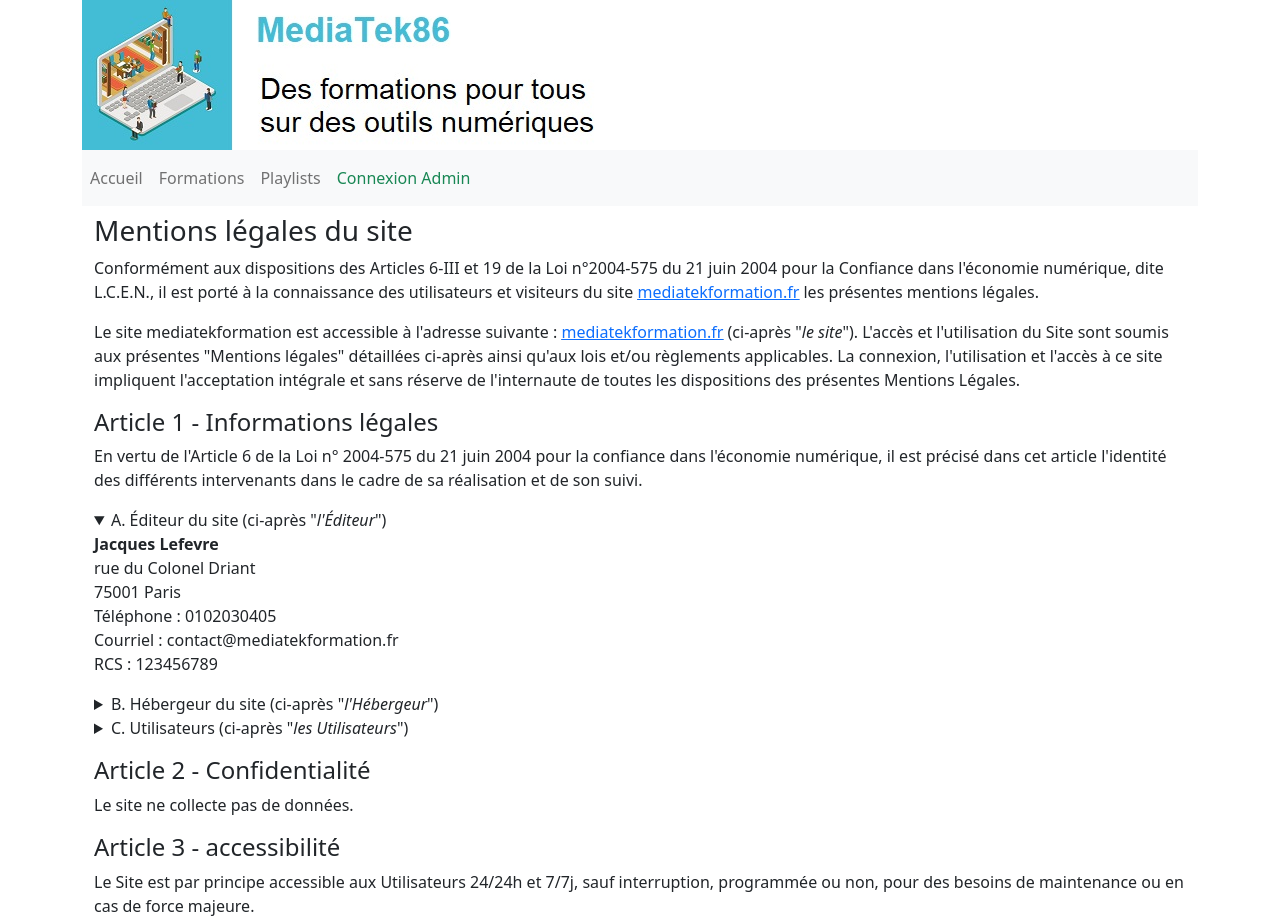
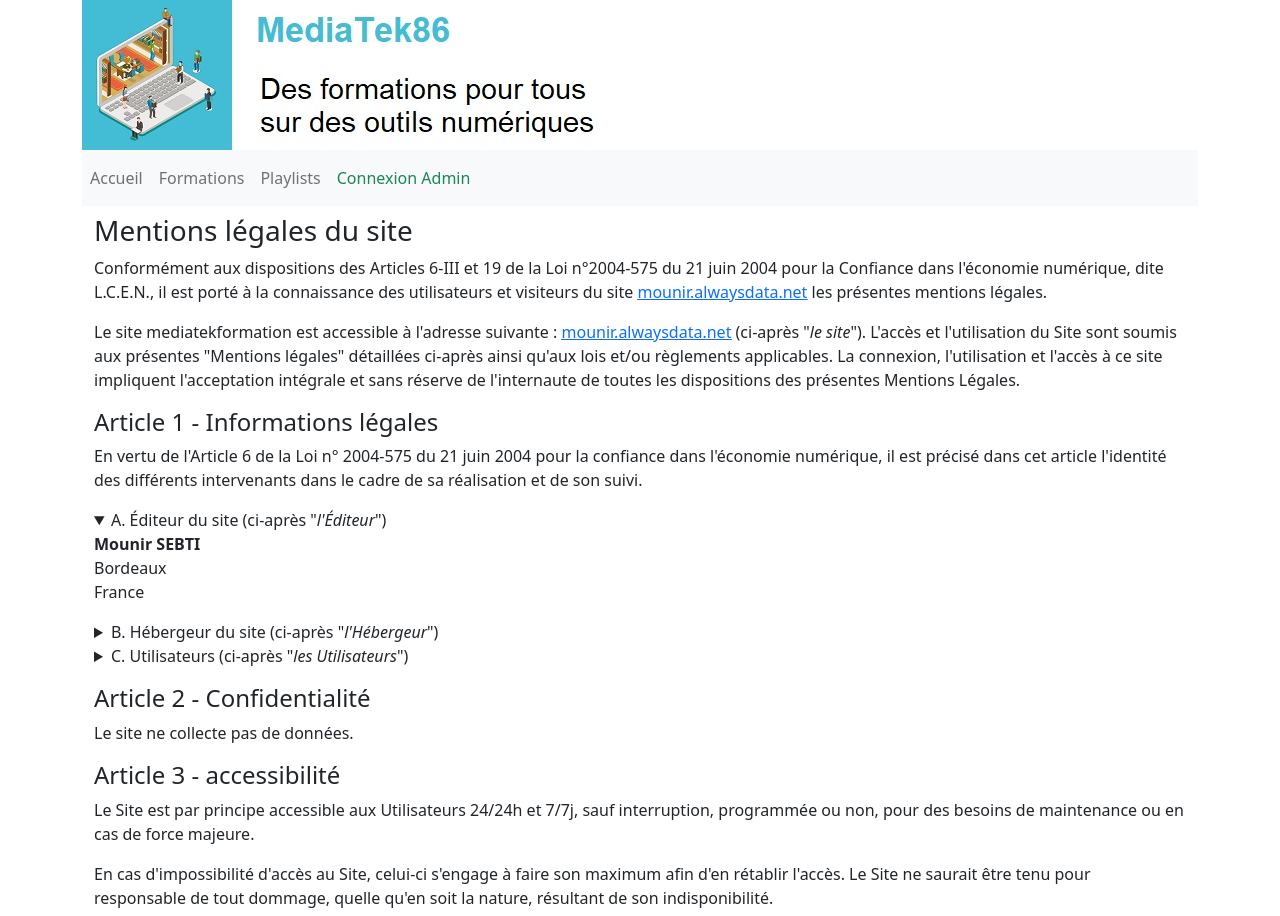
Before and after one commit to cmouns/mediatekformation, a Symfony app: template templates/pages/cgu.html.twig in a window 1280 px wide, after a click that opens the changed part. Shown: the top 916 px of the page. Run offline with Twig, Linux system fonts and the light colour scheme; the template is opened without the code that fills it, so the values that code supplies are empty; some libraries are stand-ins or nearby versions.

Commit message:
cgu modifié

```diff
--- a/src/Entity/Playlist.php
+++ b/src/Entity/Playlist.php
@@ -9,6 +9,10 @@
 use Doctrine\ORM\Mapping as ORM;
 
 #[ORM\Entity(repositoryClass: PlaylistRepository::class)]
+/**
+ * Entité Playlist : Regroupe plusieurs formations
+ * @author Mounir SEBTI
+ */
 class Playlist
 {
     #[ORM\Id]
@@ -93,6 +97,7 @@
     }
 
     /**
+     * Récupère la liste unique des noms de catégories présentes dans la playlist
      * @return Collection<int, string>
      */
     public function getCategoriesPlaylist() : Collection
--- a/templates/pages/cgu.html.twig
+++ b/templates/pages/cgu.html.twig
@@ -3,36 +3,32 @@
 {% block body %}
 <section class="container mt-2">
     <h3>Mentions légales du site</h3>
-    <p>Conformément aux dispositions des Articles 6-III et 19 de la Loi n°2004-575 du 21 juin 2004 pour la Confiance dans l'économie numérique, dite L.C.E.N., il est porté à la connaissance des utilisateurs et visiteurs du site <u><a href="http://www.mediatekformation.fr">mediatekformation.fr</a></u> les présentes mentions légales.</p>
-    <p>Le site mediatekformation est accessible à l'adresse suivante&nbsp;:&nbsp;<u><a href="http://www.mediatekformation.fr">mediatekformation.fr</a></u> (ci-après "<i>le site</i>"). L'accès et l'utilisation du Site sont soumis aux présentes "Mentions légales" détaillées ci-après ainsi qu'aux lois et/ou règlements applicables. La connexion, l'utilisation et l'accès à ce site impliquent l'acceptation intégrale et sans réserve de l'internaute de toutes les dispositions des présentes Mentions Légales.</p>
+    <p>Conformément aux dispositions des Articles 6-III et 19 de la Loi n°2004-575 du 21 juin 2004 pour la Confiance dans l'économie numérique, dite L.C.E.N., il est porté à la connaissance des utilisateurs et visiteurs du site <u><a href="http://www.mounir.alwaysdata.net">mounir.alwaysdata.net</a></u> les présentes mentions légales.</p>
+    <p>Le site mediatekformation est accessible à l'adresse suivante&nbsp;:&nbsp;<u><a href="http://www.mounir.alwaysdata.net">mounir.alwaysdata.net</a></u> (ci-après "<i>le site</i>"). L'accès et l'utilisation du Site sont soumis aux présentes "Mentions légales" détaillées ci-après ainsi qu'aux lois et/ou règlements applicables. La connexion, l'utilisation et l'accès à ce site impliquent l'acceptation intégrale et sans réserve de l'internaute de toutes les dispositions des présentes Mentions Légales.</p>
     <h4>Article 1 - Informations légales</h4>
     <p>En vertu de l'Article 6 de la Loi n° 2004-575 du 21 juin 2004 pour la confiance dans l'économie numérique, il est précisé dans cet article l'identité des différents intervenants dans le cadre de sa réalisation et de son suivi.</p>
     <div class="bd-example">
         <details>
             <summary>A. Éditeur du site (ci-après "<i>l'Éditeur</i>")</summary>
             <address>
-                <strong>Jacques Lefevre</strong>
-                <br>rue du Colonel Driant
-                <br>75001 Paris
-                <br>Téléphone&nbsp;:&nbsp;0102030405
-                <br>Courriel&nbsp;:&nbsp;contact@mediatekformation.fr
-                <br>RCS&nbsp;:&nbsp;123456789
+                <strong>Mounir SEBTI</strong>
+                <br>Bordeaux
+                <br>France
             </address>
         </details>
         <details>
             <summary>B. Hébergeur du site (ci-après "<i>l'Hébergeur</i>")</summary>
             <address>
-                <strong>PlanetHoster</strong>
-                <br>4416 Louis-B.-Mayer
-                <br>Laval, Québec
-                <br>H7P 0G1 Canada
-                <br>Téléphone&nbsp;:&nbsp;0102030405
-                <br>Courriel&nbsp;:&nbsp;contact@planethoster.com
+                <strong>AlwaysData</strong>
+                <br>62 rue Tiquetonne
+                <br>75002 Paris, France
+                <br>Téléphone : +33 1 84 16 23 40
+                <br>Courriel : support@alwaysdata.com
             </address>
         </details>
         <details>
             <summary>C. Utilisateurs (ci-après "<i>les Utilisateurs</i>")</summary>
-            <p>Sont considérés comme utilisateurs tous les internautes qui naviguent, lisent, visionnent et utilisent le site mediatekformation.</p>
+            <p>Sont considérés comme utilisateurs tous les internautes qui naviguent, lisent, visionnent et utilisent le site mounir.alwaysdata.net</p>
         </details>
     </div>
     <h4 class="mt-3">Article 2 - Confidentialité</h4>
```
Also changed, not shown: src/Controller/AdminCategoriesController.php (+14 -0 lines), src/Controller/AdminFormationsController.php (+25 -0 lines), src/Controller/AdminPlaylistsController.php (+24 -0 lines), src/Entity/Formation.php (+12 -0 lines), src/Repository/FormationRepository.php (+5 -3 lines), tests/Controller/NavigationTest.php (added, +24 -0 lines), tests/Entity/FormationTest.php (added, +18 -0 lines), tests/Repository/FormationRepositoryTest.php (added, +18 -0 lines), tests/Validations/FormationValidationTest.php (added, +22 -0 lines), 1 other file.
